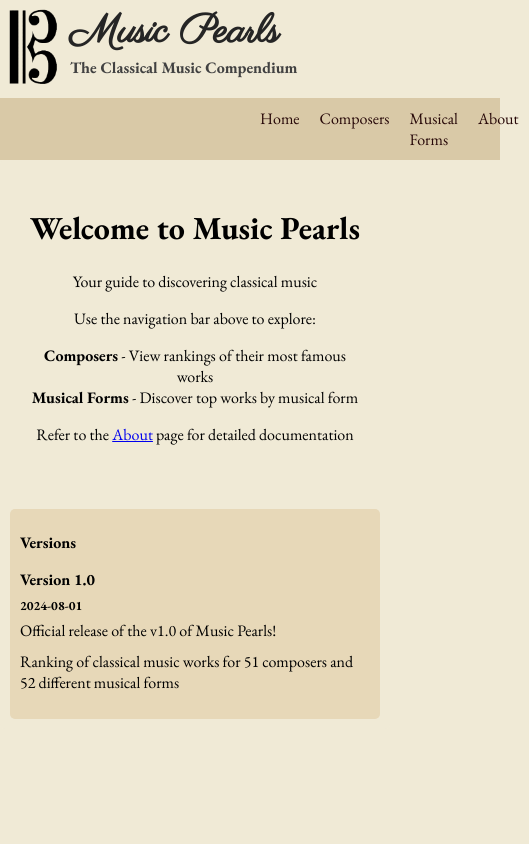
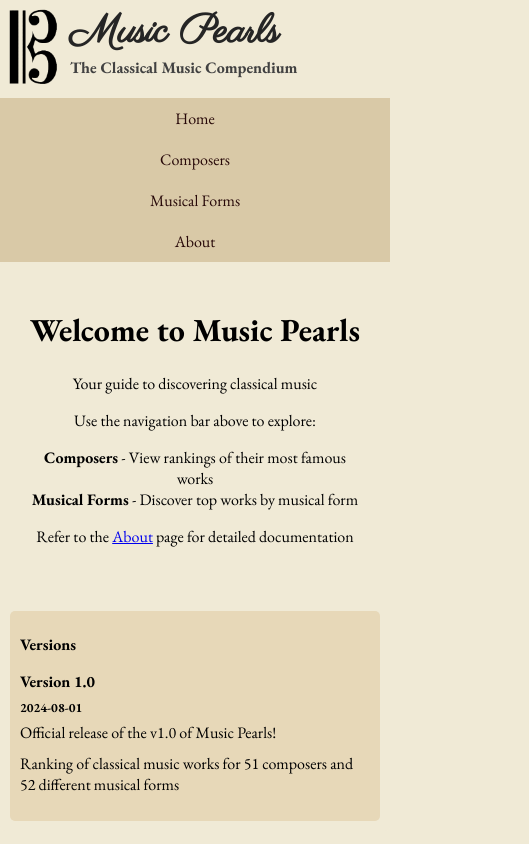
Before and after one commit to Leo-Cal/Music, a React (Create React App) app in the folder client/: page / in a window 390 px wide. Shown: the whole page, 529 px wide, since content can reach past the window. Built offline with nearby package versions, Linux system fonts and the light colour scheme.

Commit message:
Client: Optimizations for mobile

```diff
--- a/client/src/App.css
+++ b/client/src/App.css
@@ -82,6 +82,15 @@ body {
 
 }
 
+@media (max-width: 600px) {
+  .nav-bar {
+    flex-direction: column;
+    align-items: center;
+    padding: 0px 20px;
+  }
+}
+
+
 .nav-bar a {
   text-decoration: none;
   color: rgb(39, 8, 8);
```
